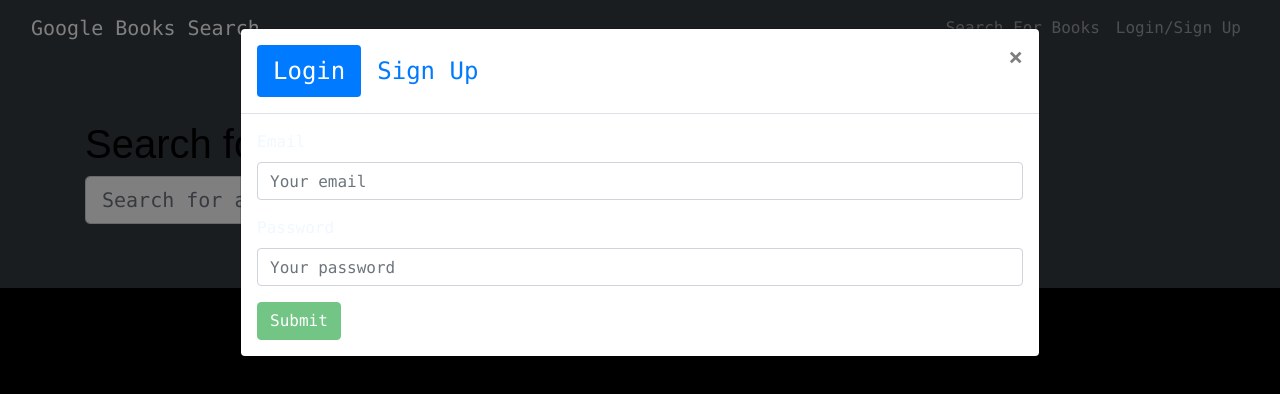
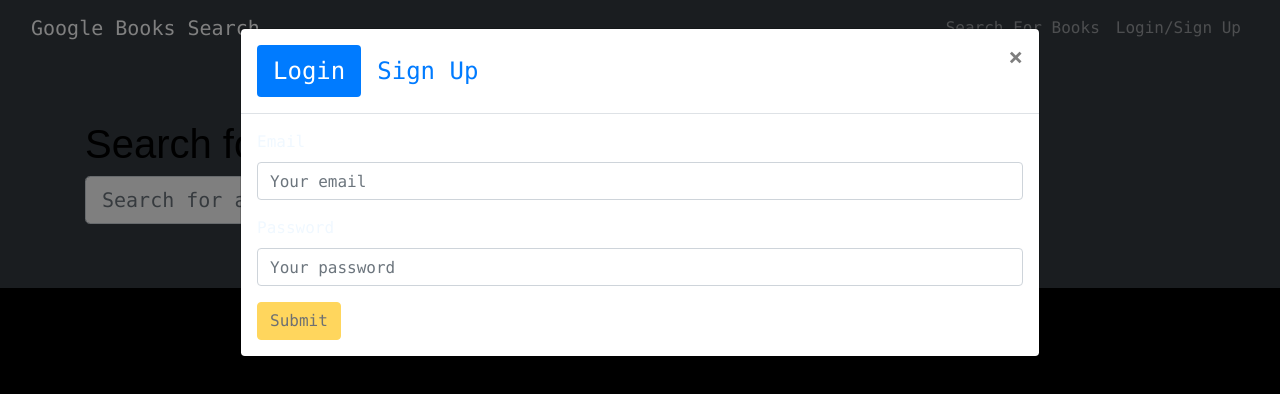
Before and after one commit to AdrianoArmen/adrianos-book-search-21, a React (Create React App) app in the folder client/: page / in a window 1280 px wide. Both pictures are taken after a click on the button "Login/Sign Up". Shown: the top 394 px of the page. Built offline with nearby package versions, Linux system fonts and the light colour scheme.

Commit message:
fixed LoginForm component

```diff
--- a/client/src/components/LoginForm.js
+++ b/client/src/components/LoginForm.js
@@ -2,7 +2,6 @@
 import React, { useState } from "react";
 import { Form, Button, Alert } from "react-bootstrap";
 
-import { loginUser } from "../utils/API";
 import Auth from "../utils/auth";
 import { useMutation } from "@apollo/client";
 import { LOGIN_USER } from "../utils/mutations";
@@ -35,7 +34,7 @@ const LoginForm = () => {
         variables: { ...userFormData },
       });
 
-      Auth.login(data.addUser.token);
+      Auth.login(data.login.token);
     } catch (err) {
       console.error(err);
       setShowAlert(true);
@@ -91,7 +90,7 @@ const LoginForm = () => {
         <Button
           disabled={!(userFormData.email && userFormData.password)}
           type="submit"
-          variant="success"
+          variant="warning"
         >
           Submit
         </Button>
```
